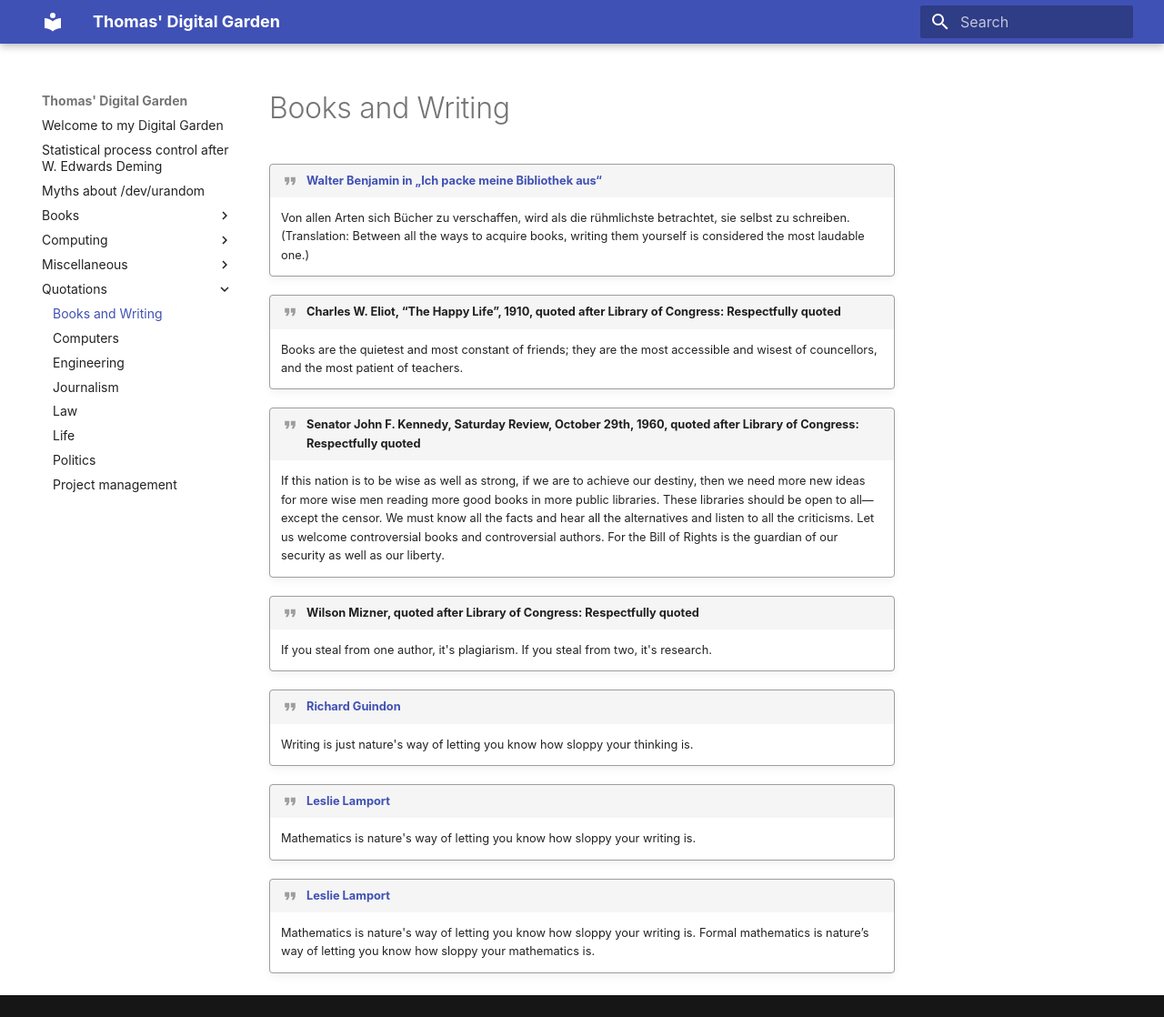
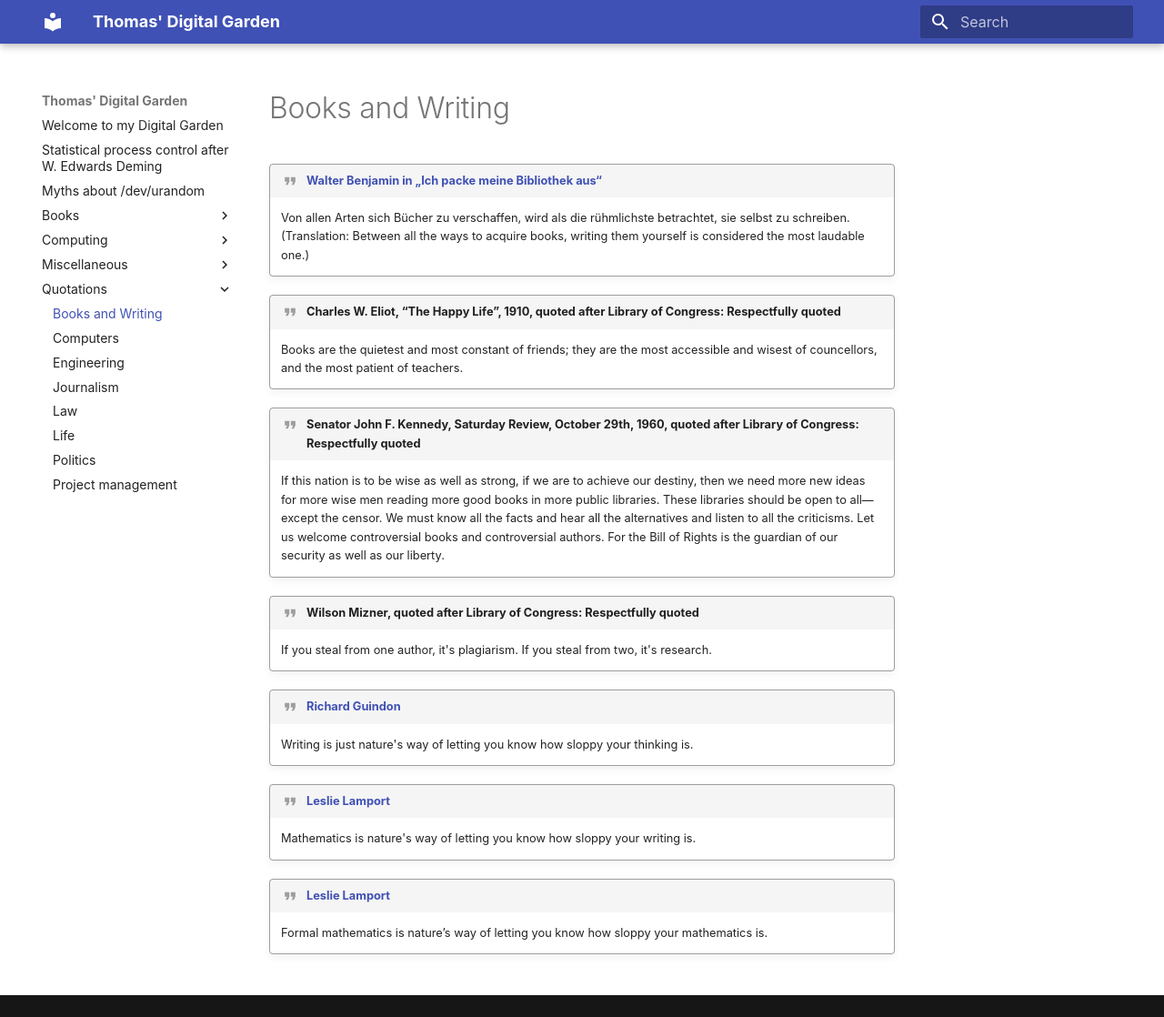
Before and after one commit to th/2uo.de, an MkDocs documentation site: the page built from docs/Quotations/books-writing.md, in a window 1280 px wide and 1118 px high. Shown: the whole window at 91% size. Built offline with MkDocs 1.6.1 and Material for MkDocs 9.7.7, drawn with Linux system fonts in a browser that asks for light colours.

Commit message:
Fix Lamport's second quote.

```diff
--- a/docs/Quotations/books-writing.md
+++ b/docs/Quotations/books-writing.md
@@ -20,5 +20,4 @@
     Mathematics is nature's way of letting you know how sloppy your writing is.
 
 !!! quote "[Leslie Lamport](https://lamport.azurewebsites.net/tla/book-21-07-04.pdf)"
-    Mathematics is nature's way of letting you know how sloppy your writing is.
     Formal mathematics is nature’s way of letting you know how sloppy your mathematics is.
```
